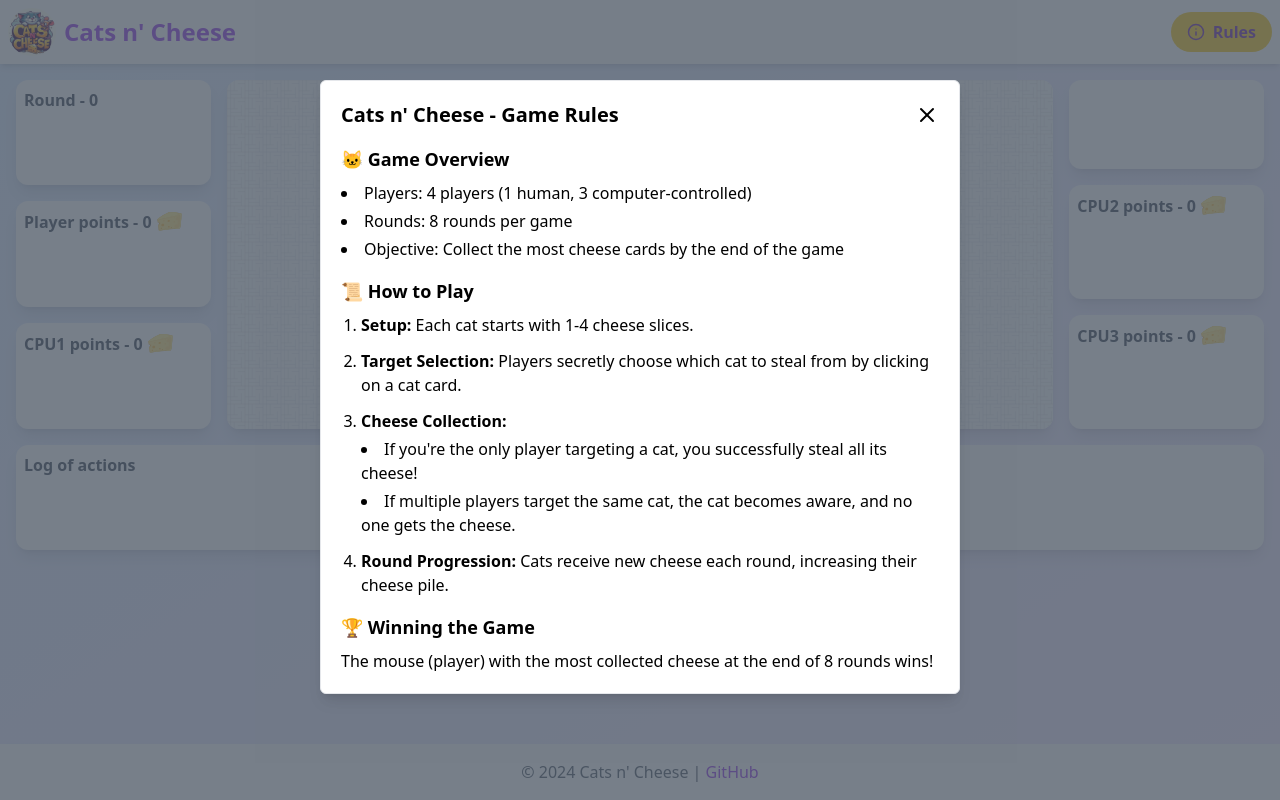
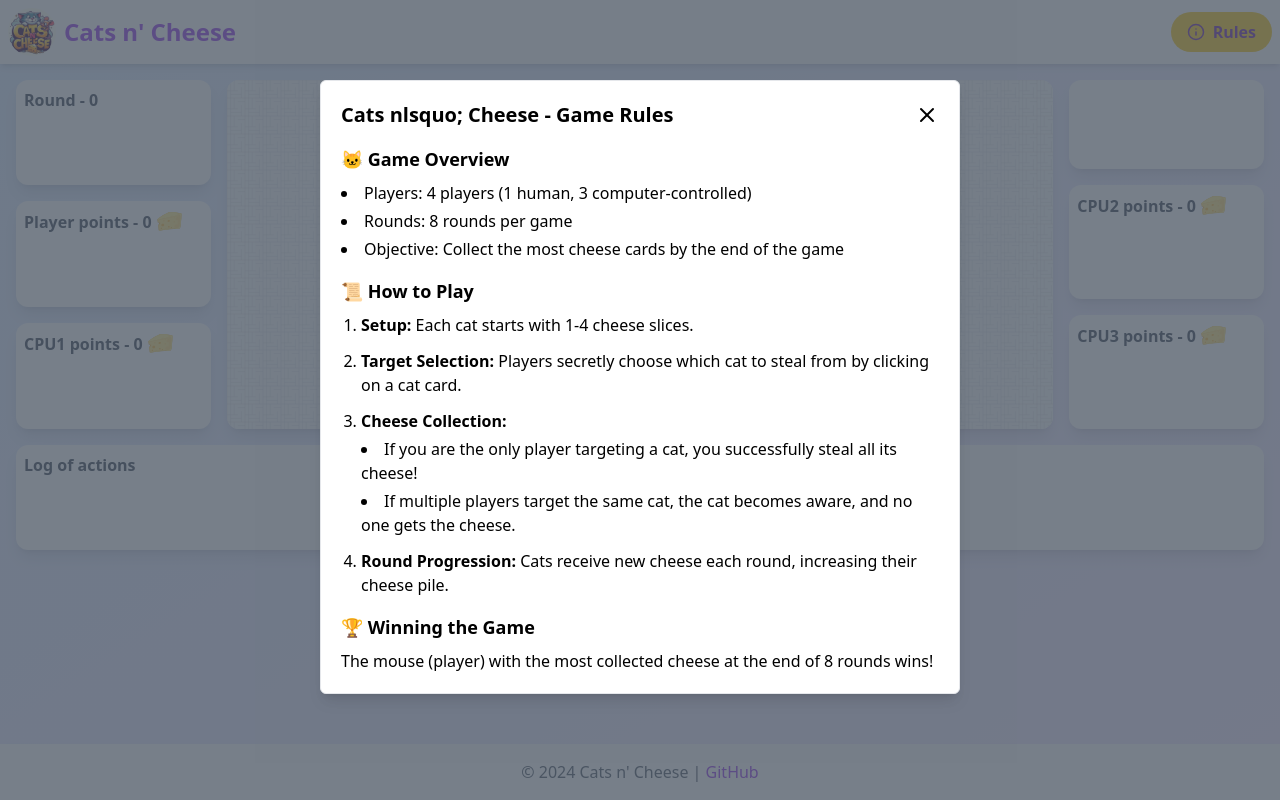
Before and after one commit to sylfort/cats-n-cheese, a Next.js app: page / in a window 1280 px wide. Both pictures are taken after a click on the button "How to play". Built offline with nearby package versions, Linux system fonts and the light colour scheme.

Commit message:
fix unescaped char error

```diff
--- a/src/components/component/rules.jsx
+++ b/src/components/component/rules.jsx
@@ -14,7 +14,9 @@ const GameRulesModal = ({ isOpen, toggleModal }) => {
             onClick={(e) => e.stopPropagation()}
           >
             <div className="flex items-center justify-between">
-              <h3 className="text-xl font-bold">Cats n' Cheese - Game Rules</h3>
+              <h3 className="text-xl font-bold">
+                Cats nlsquo; Cheese - Game Rules
+              </h3>
               <button onClick={toggleModal} className="text-black close-modal">
                 <X size={24} />
               </button>
@@ -47,7 +49,7 @@ const GameRulesModal = ({ isOpen, toggleModal }) => {
                     <strong>Cheese Collection:</strong>
                     <ul className="mt-1 space-y-1 list-disc list-inside">
                       <li>
-                        If you're the only player targeting a cat, you
+                        If you are the only player targeting a cat, you
                         successfully steal all its cheese!
                       </li>
                       <li>
```
